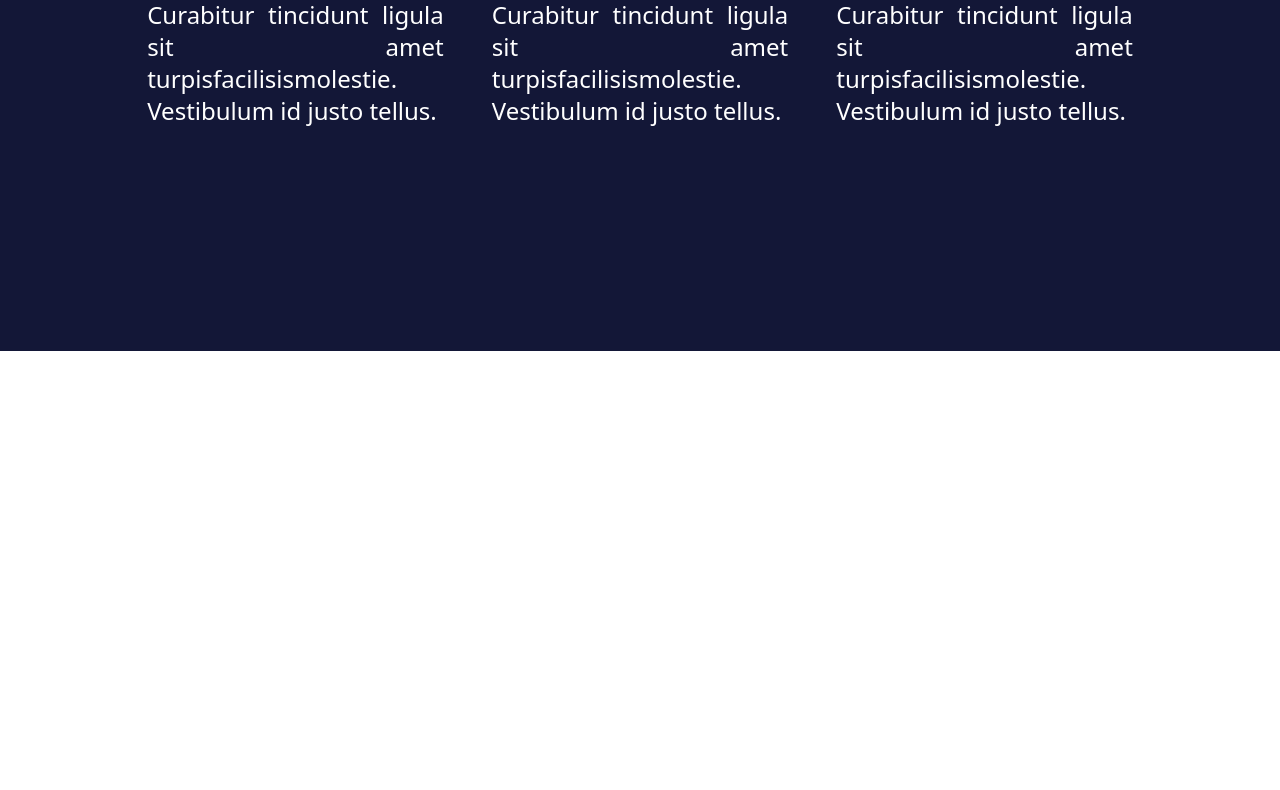
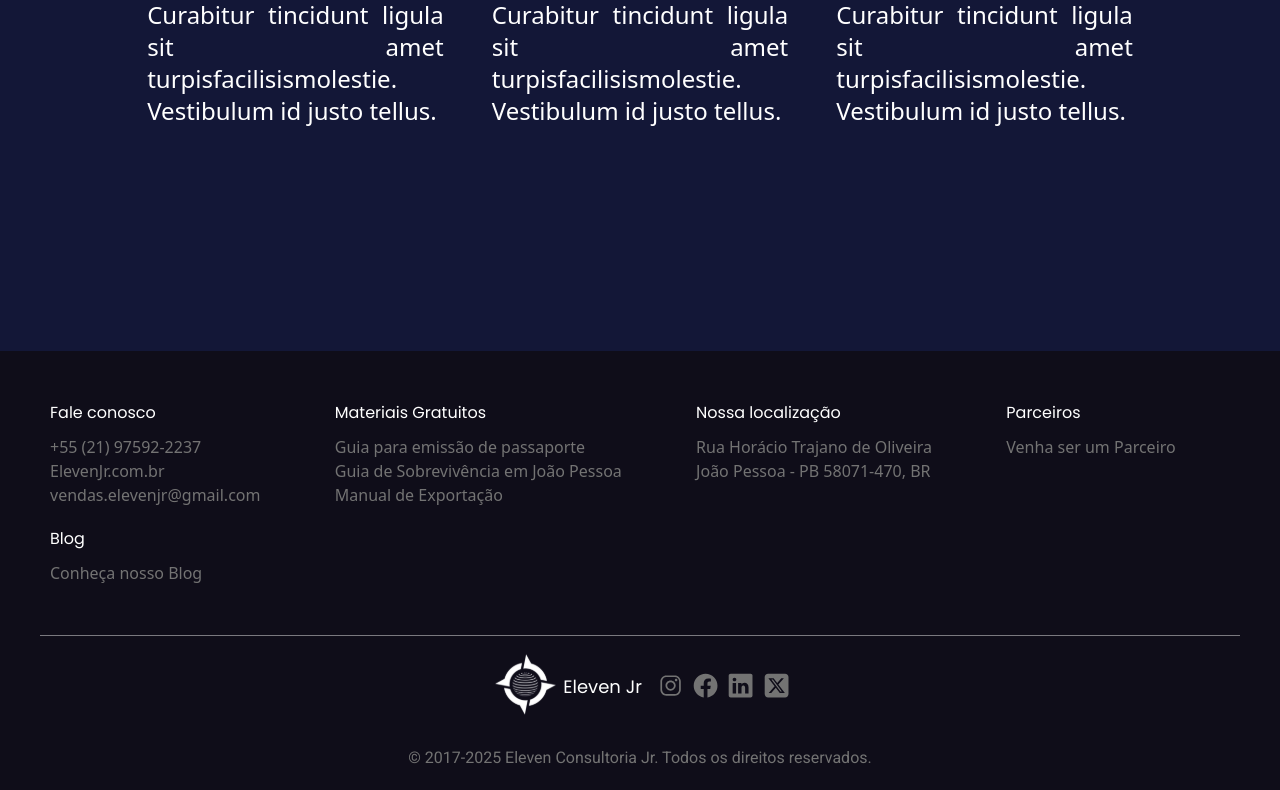
Before and after one commit to knex-projects/eleven-lp, a React (Vite) app in the folder FrontEnd/: page / in a window 1280 px wide. Shown: the part 1673-2463 px from the top of the page. Before the commit the page ends 2024 px from the top, so only its background shows below. Built offline with nearby package versions, Linux system fonts and the light colour scheme.

Commit message:
feat(Footer): Adiciona footer

```diff
--- a/FrontEnd/package.json
+++ b/FrontEnd/package.json
@@ -14,9 +14,9 @@
     "@tailwindcss/vite": "^4.1.11",
     "class-variance-authority": "^0.7.1",
     "clsx": "^2.1.1",
-    "lucide-react": "^0.525.0",
     "react": "^19.1.0",
     "react-dom": "^19.1.0",
+    "react-icons": "^5.5.0",
     "react-router-dom": "^7.6.3",
     "tailwind-merge": "^3.3.1",
     "tailwind-variants": "^1.0.0",
--- /dev/null
+++ b/FrontEnd/src/assets/css/footer/footer.css
@@ -0,0 +1,38 @@
+.footer-social-medias {
+  margin: 15px 5px 25px 5px;
+  justify-content: center;
+  align-items: center;
+  display: flex;
+}
+.footer-social-medias .logo-with-name {
+  margin-right: 15px;
+  font-size: large;
+  display: flex;
+  align-items: center;
+}
+.footer-social-medias .logo-with-name img {
+  width: 70px;
+  height: 70px;
+  margin-right: 3px;
+}
+.footer-social-medias .social-medias {
+  display: flex;
+}
+.footer-social-medias .social-medias .media-icon {
+  font-size: 1.7em;
+  color: var(--muted-foreground);
+  transition: 0.5s;
+}
+.footer-social-medias .social-medias .media-icon:hover {
+  transition: 0.5s;
+  color: white !important;
+}
+
+@media screen and (max-width: 512px) {
+  .logo-with-name h1 {
+    display: none;
+  }
+  .media-icon {
+    color: white !important;
+  }
+}/*# sourceMappingURL=footer.css.map */
--- /dev/null
+++ b/FrontEnd/src/assets/css/footer/footer.scss
@@ -0,0 +1,41 @@
+.footer-social-medias {
+	margin: 15px 5px 25px 5px;
+	justify-content: center;
+	align-items: center;
+	display: flex;
+
+	.logo-with-name {
+		margin-right: 15px;
+		font-size: large;
+		display: flex;
+		align-items: center;
+		img {
+			width: 70px;
+			height: 70px;
+			margin-right: 3px;
+		}
+	}
+
+	.social-medias {
+		display: flex;
+		.media-icon {
+			font-size: 1.7em;
+			color: var(--muted-foreground);
+			transition: .5s;
+			&:hover {
+				transition: .5s;
+				color: white !important;
+			}
+		}
+	}
+}
+
+@media screen and (max-width: 512px) {
+    .logo-with-name h1 {
+		display: none;
+	}
+
+	.media-icon {
+		color: white !important;
+	}
+}
--- /dev/null
+++ b/FrontEnd/src/components/layout/Footer/Footer.tsx
@@ -0,0 +1,65 @@
+import { IoLogoInstagram } from "react-icons/io";
+import { IoLogoFacebook } from "react-icons/io5";
+import { IoLogoLinkedin } from "react-icons/io5";
+import { FaSquareXTwitter } from "react-icons/fa6"; //Ainda não tem o logo X no Io5
+import logo from '../../../assets/images/eleven-logo.svg';
+
+import { Link } from "react-router-dom";
+
+import '../../../assets/css/footer/footer.css';
+
+export default function Footer() {
+  return (
+	<footer className="text-white p-10 pb-5 bg-footer-background">
+    <div className="flex flex-wrap text-muted-foreground">
+      <ul className="min-w-50 m-2.5 flex-auto">
+        <h1 className="text-white mb-2.5">Fale conosco</h1>
+        <li><Link to={"https://wa.me/5521975922237"}>+55 (21) 97592-2237</Link></li>
+        <li><Link to={"ElevenJr.com.br"}>ElevenJr.com.br</Link></li>
+        <li><Link to={"mailto:vendas.elevenjr@gmail.com"}>vendas.elevenjr@gmail.com</Link></li>
+      </ul>
+
+      <ul className="min-w-50 m-2.5 flex-auto">
+        <h1 className="text-white mb-2.5">Materiais Gratuitos</h1>
+        <li><Link to={"https://app.pipefy.com/public/form/jF1D6Crr"}>Guia para emissão de passaporte</Link></li> {/*TODO: Add link*/}
+        <li><Link to={"https://app.pipefy.com/public/form/WC4mdOH9"}>Guia de Sobrevivência em João Pessoa</Link></li> {/*TODO: Add link*/}
+        <li><Link to={"https://app.pipefy.com/public/form/FsIs4HrM"}>Manual de Exportação</Link></li> {/*TODO: Add link*/}
+      </ul>
+
+      <ul className="min-w-50 m-2.5 flex-auto">
+        <h1 className="text-white mb-2.5">Nossa localização</h1>
+        <li><Link to={"https://maps.app.goo.gl/z9Qb3vLRjimrj7M36"}>Rua Horácio Trajano de Oliveira<br/> João Pessoa - PB 58071-470, BR</Link></li>
+      </ul>
+
+      <ul className="min-w-50 m-2.5 flex-auto">
+        <h1 className="text-white mb-2.5">Parceiros</h1>
+        <li><Link to={"https://elevenjr.com/parceiros"}>Venha ser um Parceiro</Link></li>
+      </ul>
+
+      <ul className="min-w-50 m-2.5 flex-auto">
+        <h1 className="text-white mb-2.5">Blog</h1>
+        <li><Link to={"https://elevenjr.com/blog"}>Conheça nosso Blog</Link></li>
+      </ul>
+    </div>
+
+    <hr className="mt-10 opacity-50" />
+
+    <div className="footer-social-medias">
+      <Link to={"/"} className="logo-with-name">
+        <img src={logo}></img><h1>Eleven Jr</h1>
+      </Link>
+      <div className="social-medias">
+        <Link className="media-icon mr-2" to={"https://www.instagram.com/elevenjr/"}><IoLogoInstagram/></Link>
+        <Link className="media-icon mr-2" to={"https://www.facebook.com/elevenjunior"}><IoLogoFacebook/></Link>
+        <Link className="media-icon mr-2" to={"https://www.linkedin.com/company/eleven-jr?originalSubdomain=br"}><IoLogoLinkedin/></Link>
+        <Link className="media-icon" to={"https://twitter.com/elevenjr_"}><FaSquareXTwitter/></Link>
+      </div>
+
+    </div>
+
+    <h2 className="text-muted-foreground text-center mt-5">
+      © 2017-2025 Eleven Consultoria Jr. Todos os direitos reservados.
+    </h2>
+  </footer>
+  )
+}
--- a/FrontEnd/src/components/layout/Header/Header.tsx
+++ b/FrontEnd/src/components/layout/Header/Header.tsx
@@ -1,4 +1,4 @@
-import { MenuIcon } from "lucide-react";
+import { IoMenuSharp } from "react-icons/io5";
 import { Popover, PopoverContent, PopoverTrigger } from "../../ui/popover";
 import { Link } from "react-router-dom";
 import logo from "../../../assets/images/eleven-logo.svg";
@@ -17,7 +17,7 @@ export default function Header({ page }: HeaderProps) {
 
       <Popover>
         <PopoverTrigger className=" absolute right-5 top-7 pb-6 min-md:hidden">
-          <MenuIcon color="#FFFFFF" size={48} />
+          <IoMenuSharp color="#FFFFFF" size={48} />
         </PopoverTrigger>
         <PopoverContent className="w-[100vw] min-[761px]:hidden backdrop-blur-lg bg-[#6C6C6C40] border-b-[1px] border-t-[1px] border-[#6C6C6C] border-l-0 border-r-0 rounded-none text-[#FFFFFF] text-center  grid text-[24px] animate- p-0">
           <nav>
--- a/FrontEnd/src/index.css
+++ b/FrontEnd/src/index.css
@@ -69,6 +69,7 @@ h2{
    --color-sidebar-accent-foreground: var(--sidebar-accent-foreground);
    --color-sidebar-border: var(--sidebar-border);
    --color-sidebar-ring: var(--sidebar-ring);
+   --color-footer-background: var(--footer-background);
 }
 
 :root {
@@ -104,6 +105,7 @@ h2{
    --sidebar-accent-foreground: oklch(0.205 0 0);
    --sidebar-border: oklch(0.922 0 0);
    --sidebar-ring: oklch(0.708 0 0);
+   --footer-background: oklch(16.81% 0.02492 291.109);
 }
 
 .dark {
--- a/FrontEnd/src/pages/About/About.tsx
+++ b/FrontEnd/src/pages/About/About.tsx
@@ -1,15 +1,16 @@
 import Header from "../../components/layout/Header";
 import logo from "../../assets/images/eleven-big-logo.svg";
 import bgImg from "../../assets/images/bg-about-us.svg";
+import Footer from "../../components/layout/Footer/footer";
 
 export default function About() {
   return (
     <>
+      <Header page="about-us" />
       <section
         className="w-screen h-[870px] bg-cover flex gap-28 max-xl:gap-20 items-center max-lg:flex-col justify-center pt-20 text-[#F0F0F0] bg-center max-md:pt-0"
         style={{ backgroundImage: `url(${bgImg})` }}
       >
-        <Header page="about-us" />
         <div>
           <h1 className="text-[48px] font-bold  max-w-[493px] w-[86vw] max-sm:text-[32px] max-lg:text-[4.5vw] max-lg:pb-7">
             Prazer, somos a Eleven Consultoria!
@@ -56,6 +57,7 @@ export default function About() {
         ></img>
       </section>
       <section className="h-[200px] bg-black"></section>
+      <Footer/>
     </>
   );
 }
--- a/FrontEnd/src/pages/Home/Home.tsx
+++ b/FrontEnd/src/pages/Home/Home.tsx
@@ -1,6 +1,7 @@
 import CustomerJorney from "../../components/CustomerJorney";
 import HeroSection from "../../components/HeroSection";
 import Header from "../../components/layout/Header";
+import Footer from "../../components/layout/Footer/footer";
 
 export default function Home() {
   return (
@@ -8,6 +9,7 @@ export default function Home() {
       <Header page="Home" />
       <HeroSection />
       <CustomerJorney />
+      <Footer/>
     </>
   );
 }
```
Also changed, not shown: FrontEnd/src/components/layout/Footer/index.ts (added), 2 other files (tests, documents, lock files or other folders).
